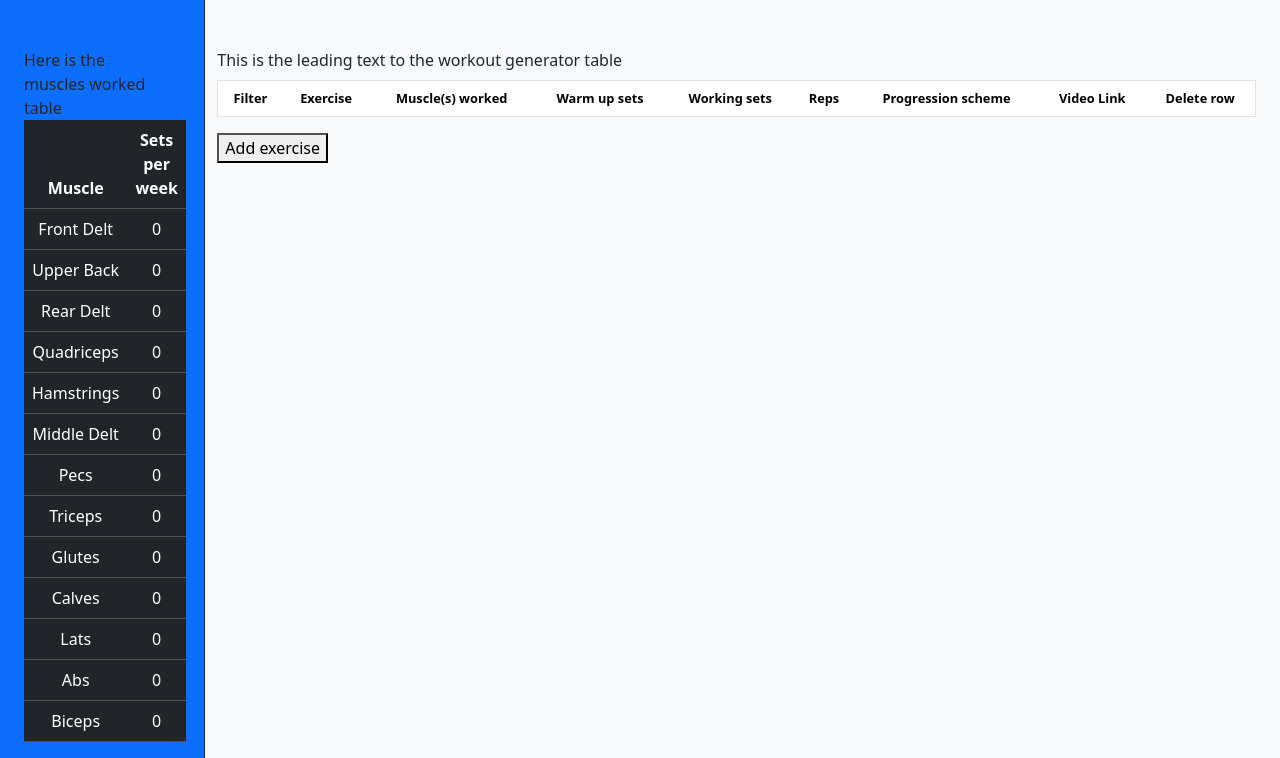
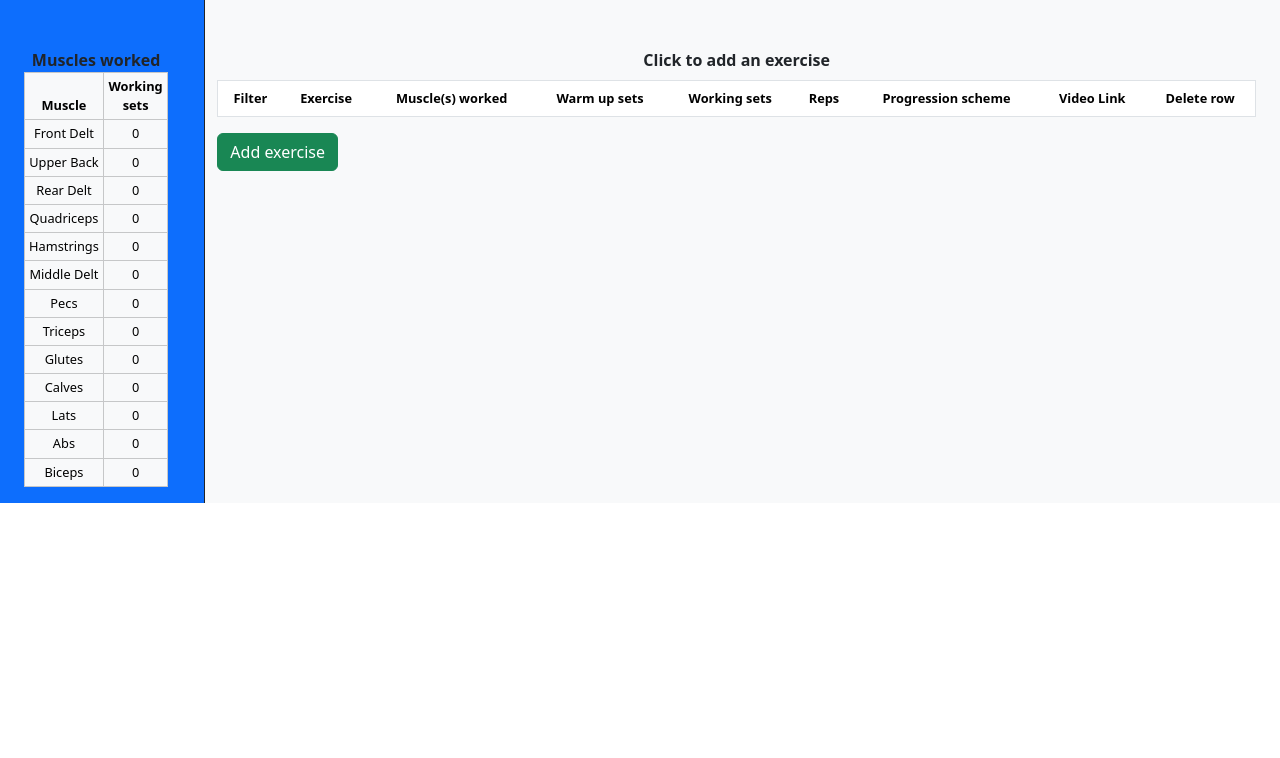
Before and after one commit to almai85/CS50_workout_plan_creator, a Flask app: page / in a window 1280 px wide. Shown: the part 74-832 px from the top of the page. After the commit the page ends 577 px from the top, so only its background shows below. Run offline with Flask 3, Linux system fonts and the light colour scheme; lists and menus that the app fills with data are empty.

Commit message:
Made muscles table work

```diff
--- a/static/css/style.css
+++ b/static/css/style.css
@@ -1,5 +1,10 @@
 #workout-table {
     font-size: 0.8em;
+}
+
+#muscles_table {
+    font-size: 0.8em;
+    background-color: red !important;
 }
 
 .navbar-brand {
@@ -37,3 +42,8 @@
     min-width: 5em;
     max-width: 7em;
 }
+
+.leading-text {
+    text-align: center;
+    font-weight: bold;
+}
--- a/static/js/script.js
+++ b/static/js/script.js
@@ -158,7 +158,7 @@ async function updateMusclesWorked(pElement, exercise) {
     }
 }
 
-// Funktion, um Sets pro Muskel des aktuellen Workouts zu laden
+// Funktion, um Sets pro Muskel des aktuellen Workouts zu laden und die muscles worked Tabelle zu befüllen
 async function getSetsPerMuscle() {
     // Parsen der Workout-Tabelle auf der Seite und Übungen + Arbeitssets
     // pro Übung definieren + bestimmen, welche Muskeln durch das aktuelle Workout angesprochen werden
@@ -197,7 +197,16 @@ async function getSetsPerMuscle() {
         }
     }
 
-    // console.log(exercise_json);
+    // Muscles worked tabelle befüllen mit erstellten Daten
+    for (i = 1, row; row = muscles_table.rows[i]; i++) {
+        try {
+            var muscle_worked = row.cells[0].innerHTML.trim();
+            var sets_worked = sets_per_muscle_dict_work[muscle_worked];
+            row.cells[1].innerHTML = sets_worked;
+        } catch (error) {
+            console.error('Failed to fetch muscles from muscles worked table')
+        }
+    }
 }
 
 // Funktion, um das den Link zum Tutorial-Video der Übung zu laden
--- a/templates/index.html
+++ b/templates/index.html
@@ -5,20 +5,20 @@
         <div class="col-lg-2 border-end border-dark bg-primary">
             <div class="container pt-5">
                 <div class="container leading-text">
-                    Here is the muscles worked table
+                    <h7>Muscles worked<h7>
                 </div>
                 <div class="container">
-                    <table class="table table-hover table-stripped table-dark text-center p-0" id="muscles_table">
+                    <table class="table table-hover table-stripped text-center table-bordered table-sm table-light" id="muscles_table">
                         <thead>
                             <tr>
                                 <th>Muscle</th>
-                                <th>Sets per week</th>
+                                <th>Working sets</th>
                             </tr>
                         </thead>
                         <tbody>
                             {% for muscle in muscle_set %}
                             <tr>
-                                <td>{{muscle}}</td>
+                                <td class="muscle-worked">{{muscle}}</td>
                                 <td>{{ muscle_set[muscle] }}</td>
                             </tr>
                             {% endfor %}
@@ -31,7 +31,7 @@
         <div class="col-lg-10 bg-light ps-0">
             <div class="container pt-5 ps-0 pb-5">
                 <div class="container leading-text">
-                    This is the leading text to the workout generator table
+                    Click to add an exercise
                 </div>
                 <div class="container pt-2">
                     <table class="text-center table table-hover table-striped border small-text" id="workout-table">
@@ -49,36 +49,9 @@
                         </tr>
                         </thead>
                         <tbody>
-<!--                             <tr draggable="true">
-                                <td>
-                                    <select class="form-select muscle-filter" id="sel0" name="sellist0">
-                                        <option>Biceps</option>
-                                        <option>Triceps</option>
-                                        <option>Pecs</option>
-                                        <option>Quads</option>
-                                    </select>
-                                    </form>
-                                </td>
-                                <td>
-                                    <select class="form-select" id="sel1" name="sellist1">
-                                        <option>Bench Press</option>
-                                        <option>Deadlifts</option>
-                                        <option>Squats</option>
-                                        <option>Overhead Press</option>
-                                    </select>
-                                    </form>
-                                </td>
-                                <td>Biceps</td>
-                                <td><input class="form-control form-control-sm" type="number" autocomplete="off" placeholder="0" min="0"></td>
-                                <td><input class="form-control form-control-sm" type="number" autocomplete="off" placeholder="0" min="0"></td>
-                                <td><input class="form-control form-control-sm rep-input" type="text" autocomplete="off" placeholder="0 - 0"></td>
-                                <td>Linear progression</td>
-                                <td><a href="https://youtu.be/bEv6CCg2BC8?si=MqfxOisM7fd2ptcY">Link</a></td>
-                                <td><button class="btn btn-danger">Delete</button></td>
-                            </tr> -->
                         </tbody>
                     </table>
-                    <button onclick="addRowToTable()">Add exercise</button>
+                    <button onclick="addRowToTable()" class="btn btn-success">Add exercise</button>
                 </div>
             </div>
         </div>
```
